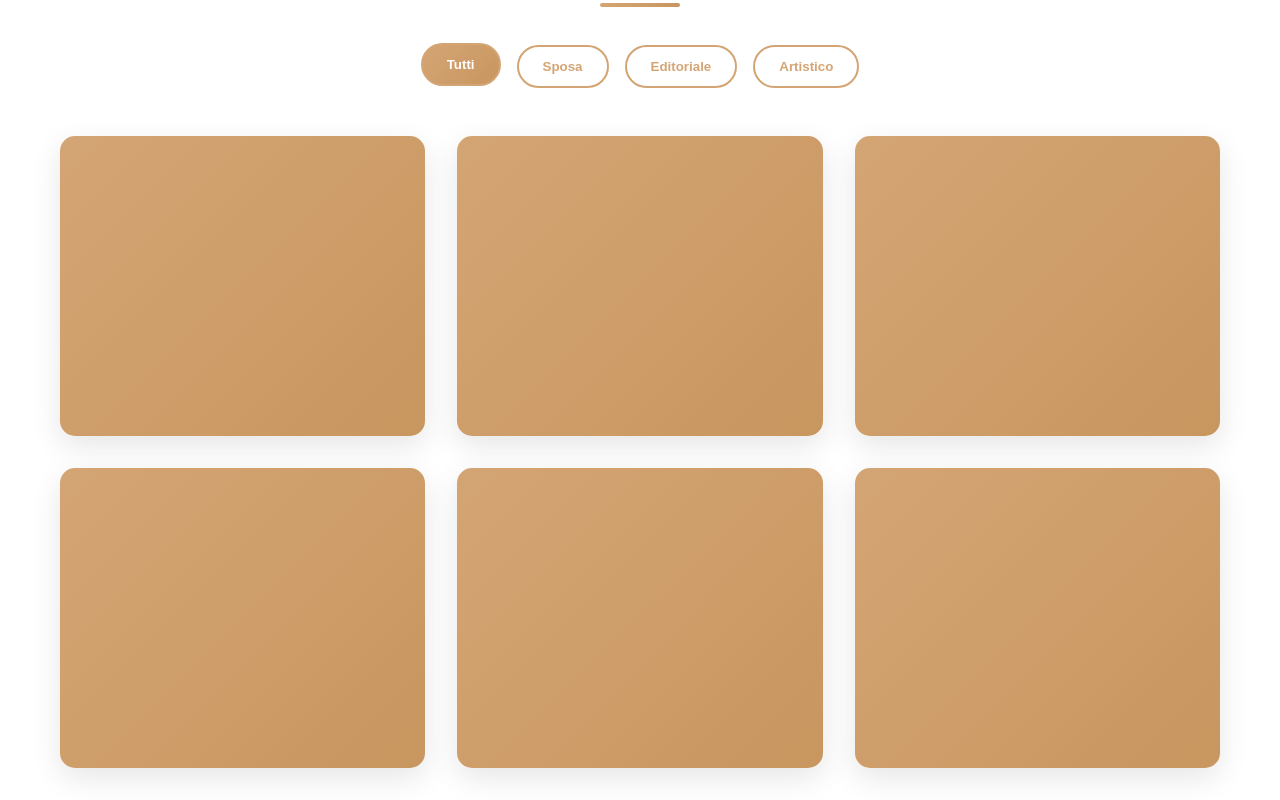
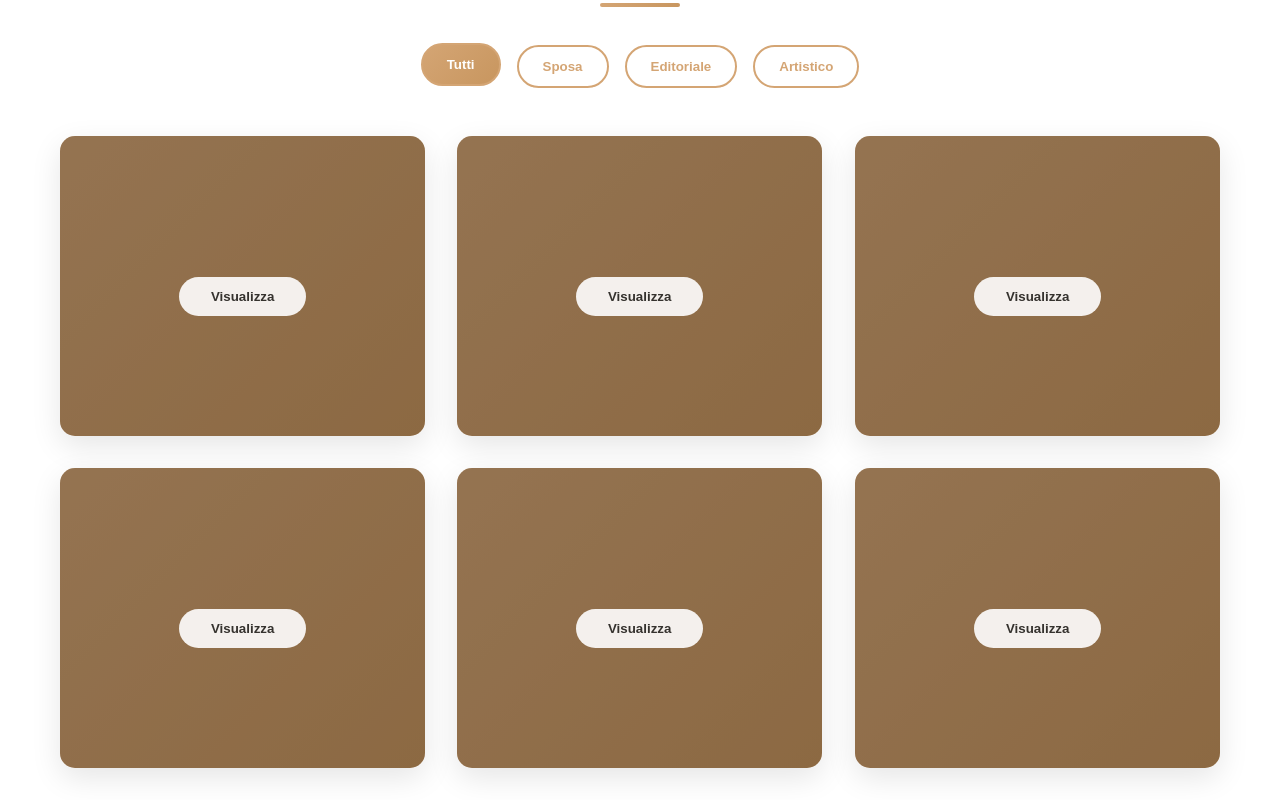
Before and after one commit to Kram037/CV_Eva_DeLuca, a plain HTML site: page index.html in a window 1280 px wide. Shown: the part 2200-3000 px from the top of the page. Drawn offline with Linux system fonts and the light colour scheme.

Commit message:
Add portfolio card animations and remove test123.html

```diff
--- a/style.css
+++ b/style.css
@@ -511,15 +511,37 @@ section {
     display: grid;
     grid-template-columns: repeat(auto-fill, minmax(300px, 1fr));
     gap: 2rem;
+    perspective: 1000px;
 }
 
 .portfolio-item {
     border-radius: 15px;
     overflow: hidden;
     box-shadow: var(--shadow);
-    transition: all 0.3s ease;
-    opacity: 1;
-    transform: scale(1);
+    transition: all 0.4s cubic-bezier(0.175, 0.885, 0.32, 1.275);
+    opacity: 0;
+    transform: scale(0.95) translateY(30px);
+    cursor: pointer;
+    animation: fadeInUp 0.6s ease forwards;
+}
+
+.portfolio-item:nth-child(1) { animation-delay: 0.1s; }
+.portfolio-item:nth-child(2) { animation-delay: 0.2s; }
+.portfolio-item:nth-child(3) { animation-delay: 0.3s; }
+.portfolio-item:nth-child(4) { animation-delay: 0.4s; }
+.portfolio-item:nth-child(5) { animation-delay: 0.5s; }
+.portfolio-item:nth-child(6) { animation-delay: 0.6s; }
+.portfolio-item:nth-child(n+7) { animation-delay: 0.7s; }
+
+@keyframes fadeInUp {
+    from {
+        opacity: 0;
+        transform: translateY(30px) scale(0.95);
+    }
+    to {
+        opacity: 1;
+        transform: translateY(0) scale(1);
+    }
 }
 
 .portfolio-item.hidden {
@@ -527,8 +549,9 @@ section {
 }
 
 .portfolio-item:hover {
-    transform: scale(1.05);
-    box-shadow: var(--shadow-hover);
+    transform: scale(1.15);
+    box-shadow: 0 20px 50px rgba(0, 0, 0, 0.2);
+    z-index: 10;
 }
 
 .portfolio-image {
@@ -537,6 +560,11 @@ section {
     background: var(--gradient-1);
     position: relative;
     overflow: hidden;
+    transition: transform 0.4s cubic-bezier(0.175, 0.885, 0.32, 1.275);
+}
+
+.portfolio-item:hover .portfolio-image {
+    transform: scale(1.1);
 }
 
 .portfolio-overlay {
@@ -545,16 +573,16 @@ section {
     left: 0;
     right: 0;
     bottom: 0;
-    background: rgba(0, 0, 0, 0.7);
+    background: rgba(0, 0, 0, 0.3);
     display: flex;
     align-items: center;
     justify-content: center;
-    opacity: 0;
-    transition: opacity 0.3s ease;
+    opacity: 1;
+    transition: all 0.4s ease;
 }
 
 .portfolio-item:hover .portfolio-overlay {
-    opacity: 1;
+    background: rgba(0, 0, 0, 0.4);
 }
 
 .view-btn {
@@ -565,13 +593,17 @@ section {
     border-radius: 50px;
     font-weight: 600;
     cursor: pointer;
-    transition: all 0.3s ease;
+    transition: all 0.4s cubic-bezier(0.175, 0.885, 0.32, 1.275);
+    transform: translateY(10px);
+    opacity: 0.9;
 }
 
-.view-btn:hover {
-    transform: scale(1.1);
+.portfolio-item:hover .view-btn {
+    transform: translateY(0) scale(1.1);
+    opacity: 1;
     background: var(--primary-color);
     color: var(--light-color);
+    box-shadow: 0 5px 20px rgba(212, 165, 116, 0.4);
 }
 
 /* Contact Section */
```
Also changed, not shown: test123.html (deleted, +0 -1 lines).
